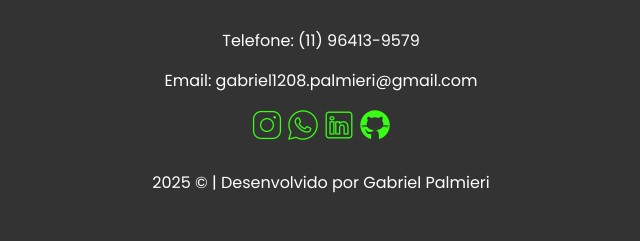
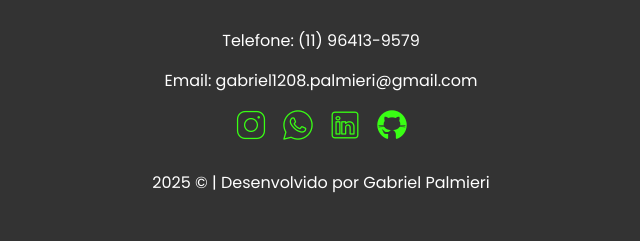
Before and after one commit to palmitex/Portifolio, a PHP site: page / in a window 1280 px wide; the page is wider, and only the part inside the window is pictured. Shown: the part 3019-3260 px from the top of that part, without its empty margins (319-959 px from the left). Run offline with PHP 8.4, Linux system fonts and the light colour scheme; some libraries are stand-ins or nearby versions.

Commit message:
update css

```diff
--- a/css/home.css
+++ b/css/home.css
@@ -236,9 +236,13 @@ footer p:hover{
     color: #fff;
     text-decoration: none;
     color: #39FF14;
+
 }
 .redes{
     margin-bottom: 30px;
+    gap: 15px;
+    display: flex;
+    justify-content: center;
 }
 
 
```
